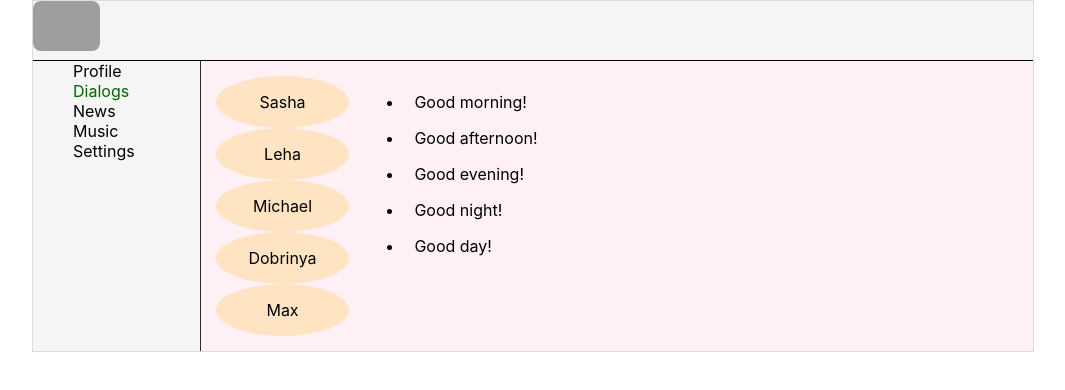
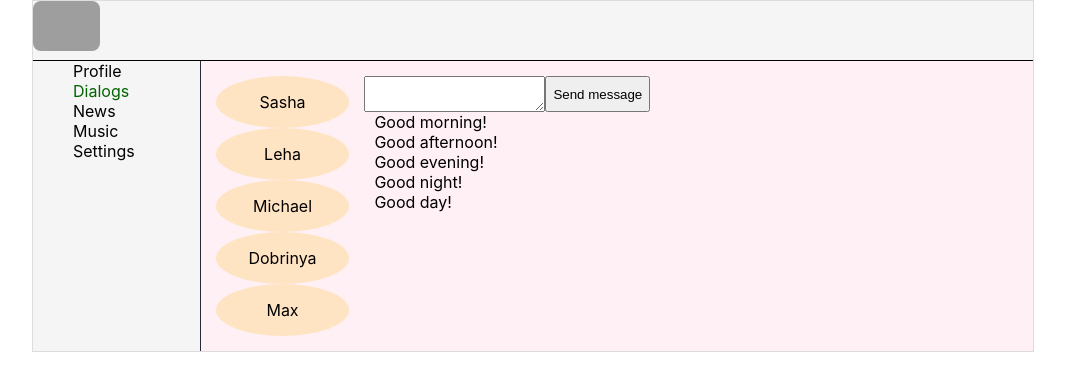
Before and after one commit to Arhontes/samurai-way-javascript, a React (Create React App) app: page /dialogs in a window 1280 px wide. Shown: the top 390 px of the page, without its empty margins (107-1172 px from the left). Built offline with nearby package versions, Linux system fonts and the light colour scheme; grey boxes are pictures that could not be loaded.

Commit message:
added function sendMessage. Now it invoke alert message. Added flex style for these elements

```diff
--- a/src/components/Dialogs/Dialogs.jsx
+++ b/src/components/Dialogs/Dialogs.jsx
@@ -1,17 +1,36 @@
 import s from './Dialogs.module.css'
 import Message from "./Message/Message";
 import DialogItem from "./DialogItem/DialogItem";
+import React from "react";
+let newMessageElement = React.createRef()
 
+function sendMessage() {
+
+    let textMessage = newMessageElement.current.value
+    alert(textMessage)
+}
 const Dialogs = (props) => {
 
     let dialogsElement = props.data.dialogsPage.dialogs.map(d=> <DialogItem name={d.name} id={d.id} />);
     let messagesElement = props.data.dialogsPage.messages.map(message=><Message message={message.message} />);
     return(
         <div className={s.dialogs}>
+
             <div >
                 {dialogsElement}
             </div>
             <div className={s.messages}>
+                <div>
+
+
+                    <div className={s.buttons}>
+                        <textarea ref={newMessageElement}></textarea>
+                        <button onClick={sendMessage}>
+                            Send message
+                        </button>
+                    </div>
+
+                </div>
                 {messagesElement}
             </div>
         </div>
--- a/src/components/Dialogs/Dialogs.module.css
+++ b/src/components/Dialogs/Dialogs.module.css
@@ -5,7 +5,10 @@
     padding: 15px;
 }
 
-
+.buttons{
+    display: flex ;
+    flex-direction: row;
+}
 .messages{
     padding-left: 15px;
    text-align:left;
--- a/src/components/Dialogs/Message/Message.jsx
+++ b/src/components/Dialogs/Message/Message.jsx
@@ -1,18 +1,19 @@
 import s from './Message.module.css'
 import {NavLink} from "react-router-dom";
-
-const Message = (props)=>{
-    return (
-        <ul>
-            <li>
-                <div key={props.id} className={s.message}>{props.message}</div>
-            </li>
-        </ul>
+import React from "react";
 
 
 
+const Message = (props) => {
 
-    )
-}
+    return (
+        <div>
+
+            <div key={props.id} className={s.message}>{props.message}</div>
+
+
+        </div>
+    );
+};
 
 export default Message;
--- a/src/components/Profile/Myposts/MyPosts.jsx
+++ b/src/components/Profile/Myposts/MyPosts.jsx
@@ -1,8 +1,15 @@
+import React from "react";
 import s from "./MyPosts.module.css";
 import Post from "./Post/Post";
 import Message from "../../Dialogs/Message/Message";
 
-function addPost(){alert('YOO!')}
+let newPostElement = React.createRef();
+function addPost(){
+
+    let text = newPostElement.current.value
+    alert(text)
+}
+
 
 const MyPosts = (props) => {
 
@@ -10,7 +17,11 @@ const MyPosts = (props) => {
   return (
     <div >
         <div>
-            <button onClick={addPost}>Add post
+            <div>
+                <textarea ref={newPostElement}></textarea>
+            </div>
+            <button onClick={addPost}>
+                Add post
             </button>
         </div>
 
```
